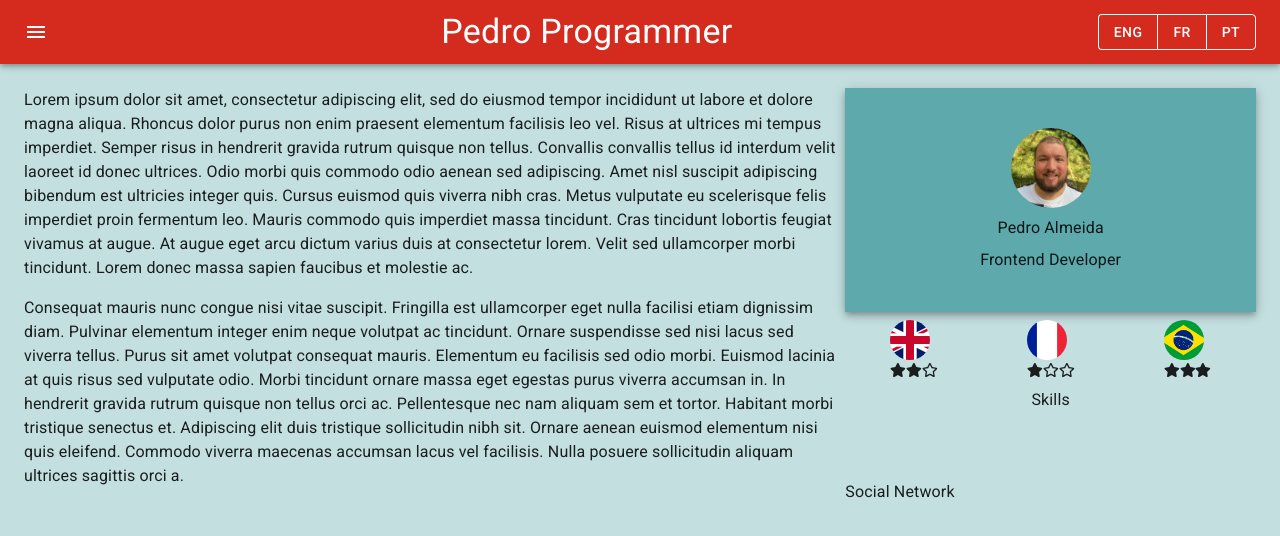
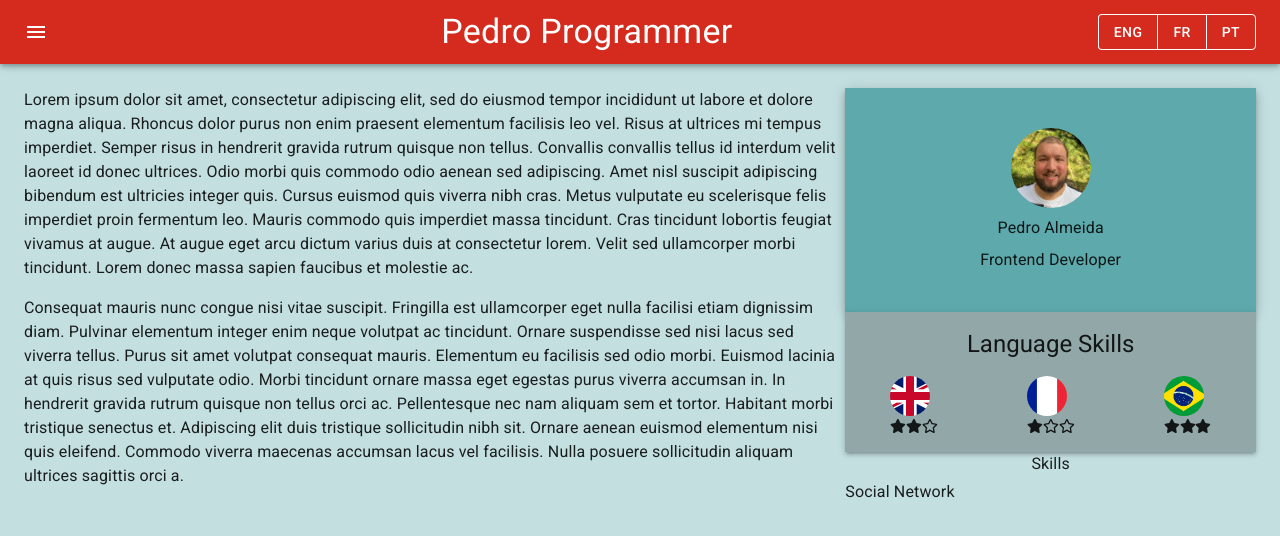
Before and after one commit to PedroMarianoAlmeida/my-website-2021, a Next.js app: page / in a window 1280 px wide. Shown: the top 536 px of the page. Built offline with nearby package versions, Linux system fonts and the light colour scheme.

Commit message:
Language Skills Box

```diff
--- a/src/components/reusable/AvatarWithCaption.tsx
+++ b/src/components/reusable/AvatarWithCaption.tsx
@@ -1,13 +1,13 @@
-import Avatar from "@material-ui/core/Avatar";
-import Box from "@material-ui/core/Box";
+import Avatar from '@material-ui/core/Avatar'
+import Box from '@material-ui/core/Box'
 
-const AvatarWithCaption = ({ avatarAddress, caption }) => {
+const AvatarWithCaption = ({ avatarAddress, caption, alt }) => {
   return (
     <Box>
-      <Avatar alt="Remy Sharp" src={avatarAddress} />
+      <Avatar alt={alt} src={avatarAddress} />
       {caption}
     </Box>
-  );
-};
+  )
+}
 
-export default AvatarWithCaption;
+export default AvatarWithCaption
--- a/src/components/specific/IndexPage/LateralCard/LanguageSection.tsx
+++ b/src/components/specific/IndexPage/LateralCard/LanguageSection.tsx
@@ -1,23 +1,37 @@
-import Grid from "@material-ui/core/Grid";
-import Box from "@material-ui/core/Box";
+import Box from '@material-ui/core/Box'
+import Typography from '@material-ui/core/Typography'
+import { makeStyles } from '@material-ui/core/styles'
 
-import { FontAwesomeIcon } from "@fortawesome/react-fontawesome";
-import { faStar as fullStar } from "@fortawesome/free-solid-svg-icons";
-import { faStar as emptyStar } from "@fortawesome/free-regular-svg-icons";
+import { FontAwesomeIcon } from '@fortawesome/react-fontawesome'
+import { faStar as fullStar } from '@fortawesome/free-solid-svg-icons'
+import { faStar as emptyStar } from '@fortawesome/free-regular-svg-icons'
 
-import AvatarWithCaption from "../../../reusable/AvatarWithCaption";
+import AvatarWithCaption from '../../../reusable/AvatarWithCaption'
+
+const useStyles = makeStyles((theme) => ({
+  root: {
+    backgroundColor: '#92A8A8',
+  },
+}))
 
 const LanguageSection = () => {
+  const classes = useStyles()
+
   return (
-    <Box my={1}>
-      <Grid
-        container
-        direction="row"
-        justify="space-around"
-        alignItems="center"
+    <Box py={2} className={classes.root} boxShadow={3}>
+      <Typography variant="h5" align="center">
+        Language Skills
+      </Typography>
+
+      <Box
+        mt={2}
+        display="flex"
+        flexDirection="row"
+        justifyContent="space-around"
       >
         <AvatarWithCaption
           avatarAddress="/images/languages/uk_flag.png"
+          alt="English Skill Medium"
           caption={
             <>
               <FontAwesomeIcon icon={fullStar} />
@@ -29,6 +43,7 @@ const LanguageSection = () => {
 
         <AvatarWithCaption
           avatarAddress="/images/languages/france_flag.png"
+          alt="French Skill Basic"
           caption={
             <>
               <FontAwesomeIcon icon={fullStar} />
@@ -40,6 +55,7 @@ const LanguageSection = () => {
 
         <AvatarWithCaption
           avatarAddress="/images/languages/brazil_flag.png"
+          alt="Portuguese Skill Fluent"
           caption={
             <>
               <FontAwesomeIcon icon={fullStar} />
@@ -48,9 +64,9 @@ const LanguageSection = () => {
             </>
           }
         />
-      </Grid>
+      </Box>
     </Box>
-  );
-};
+  )
+}
 
-export default LanguageSection;
+export default LanguageSection
```
